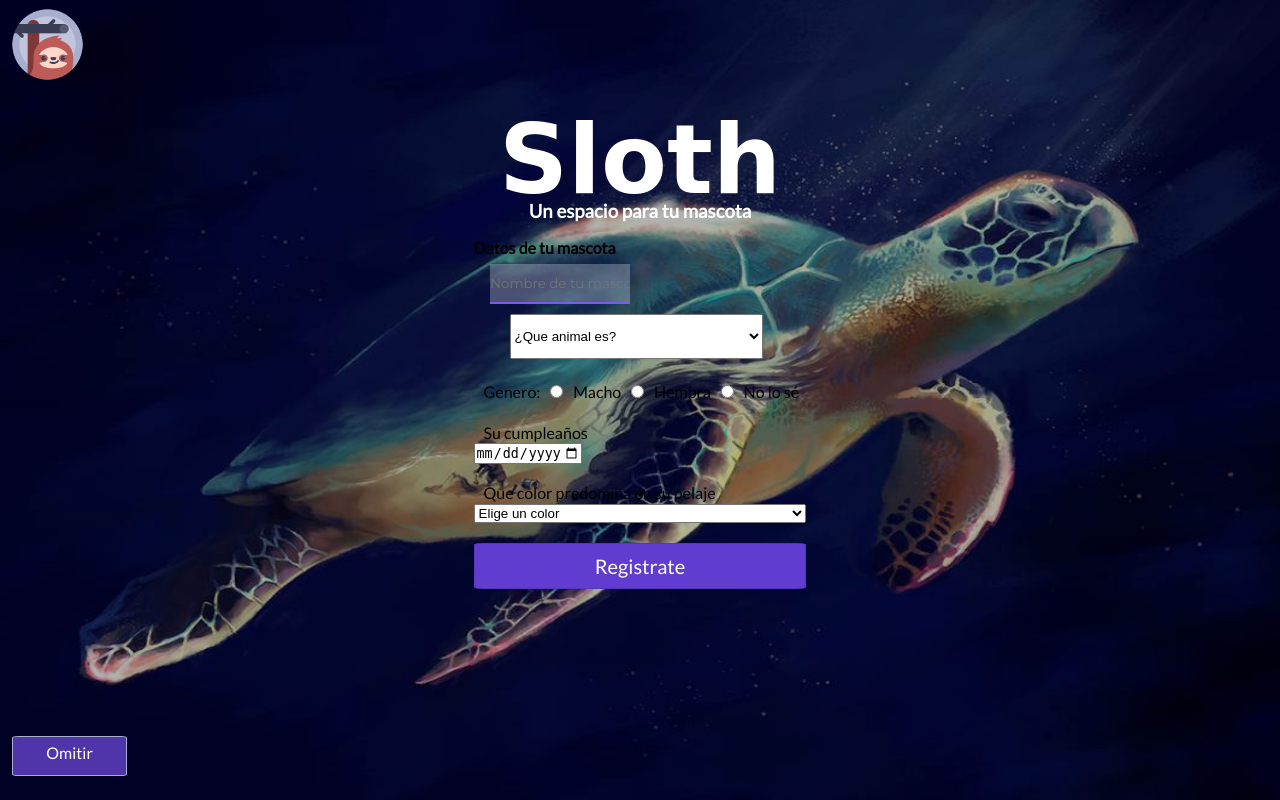
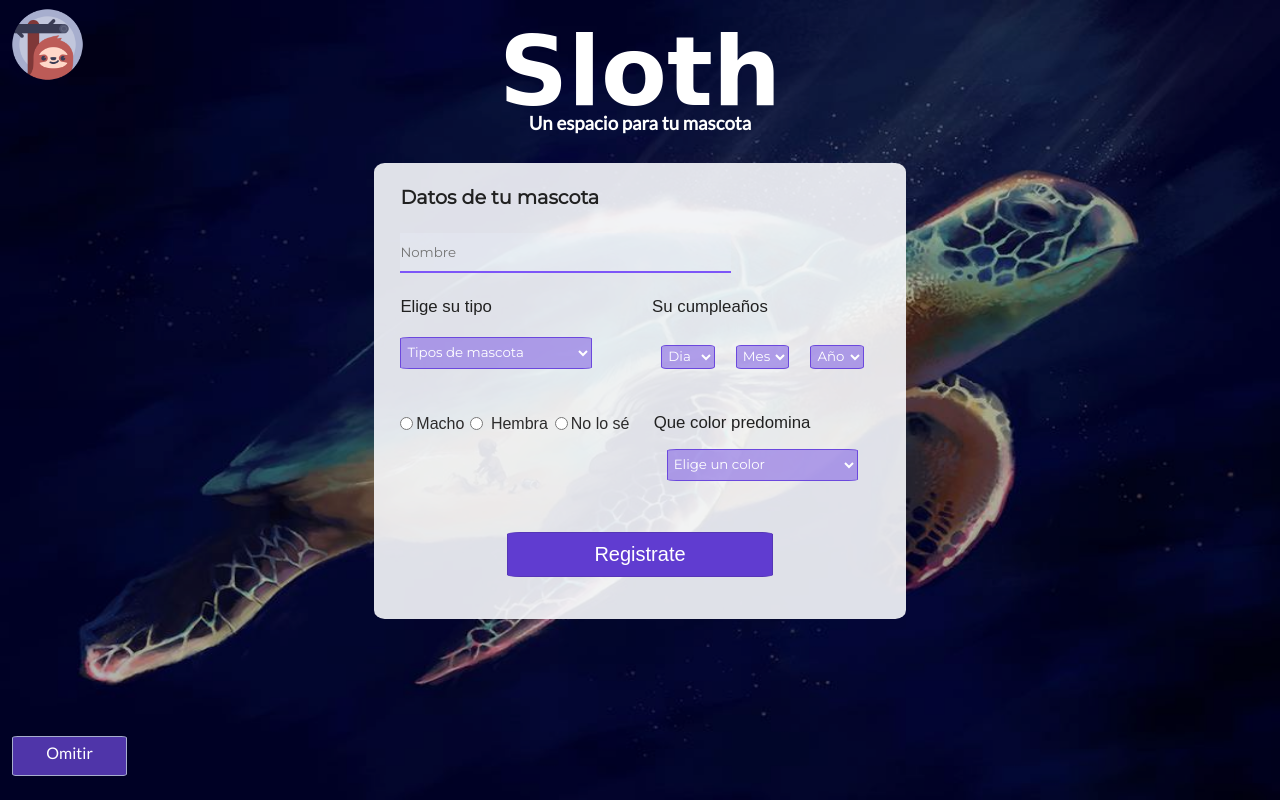
Before and after one commit to lucasan746/Proyecto, a PHP site: page /registro-mascota.php in a window 1280 px wide. Run offline with PHP 8.4, Linux system fonts and the light colour scheme; some web fonts are replaced.

Commit message:
formulario mascota estilo

```diff
--- a/css/style.css
+++ b/css/style.css
@@ -804,7 +804,7 @@ color: #2d2c2c;
   bottom: 28%;
   left: 5%;
   font-family: 'Alegreya Sans', sans-serif;
-  font-size: 1.1rem;
+  font-size: 1.05rem;
 }
 .subeimg{
   position: absolute;
@@ -812,7 +812,7 @@ color: #2d2c2c;
     left: 5%;
     font-family: 'Montserrat', sans-serif;
 }
-.botonreg{
+.botonsig{
   width: 40%;
   height: 5vh;
   margin-left: 58px;
@@ -844,23 +844,192 @@ font-family: 'Lato', sans-serif;
 }
 
 /* registro mascota */
-.selectorcolor{
-  width: 100%;
-}
-.selector{
-  height: 45px;
-width: 76%;
-margin-left: 36px;
-}
-.registromascota{
-  box-sizing: border-box;
+
+
+.registro-mascota{
   position: relative;
-  top: 13vh;
-  width: 26%;
-  font-family: 'Lato', sans-serif;
-}
-.registromascota label{
-  margin-left: 10px;
+  top: 2vh;
+  width: 52%;
+  display: flex;
+  flex-direction: column;
+}
+
+.formulario-mascota{
+  width: 80%;
+  height: 57vh;
+  margin-top: 2%;
+  background-color:  rgba(251, 252, 255, 0.89);
+  color: #212121;
+  border-radius: 2%;
+}
+.registro1{
+position: relative;
+height: 50vh;
+}
+.regmasc{
+  width: 62%;
+  height: 5vh;
+  border-bottom: solid 2px #7d56f8;
+  background-color: rgba(232, 236, 248, 0.29);
+  font-family: 'Montserrat', sans-serif;
+  position: absolute;
+  left: 5%;
+  top:6%;
+  border-top: none;
+  border-left: none;
+  border-right: none;
+}
+.eligea{
+  position: absolute;
+  left: 5%;
+  top:22%;
+  font-family: 'Alegreya Sans', sans-serif;
+  font-size: 1.05rem;
+}
+.selecani{
+  position: absolute;
+  left: 5%;
+  top:32%;
+  width: 36%;
+  height: 4vh;
+  background-color: #9379e5b0;
+  border-radius: 5%;
+  font-family: 'Montserrat', sans-serif;
+  padding: 2px;
+  color:white;
+  border: solid 1px #6b48dd;
+}
+
+.cumple-m{
+  position: absolute;
+  top:22%;
+  right: 26%;
+  font-family: 'Alegreya Sans', sans-serif;
+  font-size: 1.05rem;
+}
+.regday-m{
+  position: absolute;
+  top: 34%;
+  right: 36%;
+  background-color: #9379e5b0;
+  width: 10%;
+  border-radius: 10%;
+  font-family: 'Montserrat', sans-serif;
+  padding: 2px;
+  color:white;
+  border: solid 1px #6b48dd;
+}
+.regday-m:focus{
+  background-color: white;
+  color:black;
+}
+.regmonth-m{
+  position: absolute;
+  top: 34%;
+  right: 22%;
+  background-color: #9379e5b0;
+  width: 10%;
+  border-radius: 10%;
+  font-family: 'Montserrat', sans-serif;
+  padding: 2px;
+  color:white;
+  border: solid 1px #6b48dd;
+}
+.regmonth-m:focus{
+  background-color: white;
+  color:black;
+}
+.regyear-m{
+  position: absolute;
+  top: 34%;
+  right: 8%;
+  background-color: #9379e5b0;
+  width: 10%;
+  border-radius: 10%;
+  font-family: 'Montserrat', sans-serif;
+  padding: 2px;
+  color:white;
+  border: solid 1px #6b48dd;
+}
+.regyear-m:focus{
+  background-color: white;
+  color:black;
+}
+.gen-m1{
+  position: absolute;
+  top:52%;
+  left:5%;
+}
+.ma{
+position: absolute;
+top:51.5%;
+left: 8%;
+font-family: 'Alegreya Sans', sans-serif;
+color: #2d2c2c;
+
+}
+.gen-m2{
+  position: absolute;
+  top:52%;
+  left: 18%;
+}
+.hem{
+position: absolute;
+top:51.5%;
+left: 21%;
+font-family: 'Alegreya Sans', sans-serif;
+color: #2d2c2c;margin-left: 1%;
+}
+.gen-m3{
+  position: absolute;
+  top:52%;
+  left: 34%;
+}
+.nolo{
+  position: absolute;
+  top:51.5%;
+  left: 37%;
+  font-family: 'Alegreya Sans', sans-serif;
+  color: #2d2c2c;
+
+}
+.pelaje{
+  position: absolute;
+  right: 18%;
+  top:51%;
+  font-family: 'Alegreya Sans', sans-serif;
+  font-size: 1.05rem;
+}
+.colorpelaje{
+  position: absolute;
+  top: 60%;
+  right: 9%;
+  width: 36%;
+  height: 4vh;
+  background-color: #9379e5b0;
+  border-radius: 5%;
+  font-family: 'Montserrat', sans-serif;
+  padding: 2px;
+  color:white;
+  border: solid 1px #6b48dd;
+  }
+  .regpais:focus{
+    background-color: white;
+    color:black;
+  }
+.botonreg{
+  width: 50%;
+  margin-left: 58px;
+  text-decoration: none;
+  background-color: #603cd0;
+  color: white;
+  border: solid 1px #5536b6;
+  font-size: 20px;
+  border-radius: 5%;
+  position: absolute;
+  bottom: 8%;
+  right: 25%;
+  padding: 10px;
 }
 .botomitir{
   text-align: center;
--- a/registro-mascota.php
+++ b/registro-mascota.php
@@ -14,22 +14,22 @@
   <body id="<?= $imagenes[$alea] ?>">
   <section class="cajalogin3">
     <a href="index.php"><img src="images/icon-lazy.png" alt="icono"  class="iconoprin"></a>
-<article class="registromascota">
+<article class="registro-mascota">
   <div class="cajatitulo">
   <h1 class="titulog">Sloth</h1>
   <h3>Un espacio para tu mascota</h3>
   </div>
+<div class="formulario-mascota">
+  <h4 class="datos">Datos de tu mascota</h4>
 
-  <form class="registro" action="login.php" method="post"  >
-<h4>Datos de tu mascota</h4>
-  <br>
+  <form class="registro1" action="login.php" method="post"  >
 
-     <input class="reg1" type="text" placeholder="Nombre de tu mascota" name="nombre">
+      <input class="regmasc" type="" placeholder="Nombre" name="" value="">
       <br>
+      <label class="eligea" for="">Elige su tipo</label>
       <br>
-
-      <select class="selector"name="type">
-   <option selected value="0">¿Que animal es?</option>
+      <select class="selecani"name="type">
+   <option selected value="0">Tipos de mascota</option>
 
        <option value="1">Gato</option>
        <option value="2">Perro</option>
@@ -41,25 +41,38 @@
        <option value="">Otro</option>
 
  </select>
+ <label class="cumple-m" for="">Su cumpleaños</label>
       <br>
+
+      <input class="gen-m1" type="radio" name="gender" >
+      <span class="ma">Macho</span>
+      <input class="gen-m2" type="radio" name="gender" >
+      <span class="hem">Hembra</span>
+      <input class="gen-m3" type="radio" name="gender" >
+      <span class="nolo">No lo sé</span>
+     <br>
+
+    <select class="regday-m" name="dia">
+      <option selected value="0">Dia</option>
+      <option value="">1</option>
+      <option value="">2</option>
+    </select>
+    <select class="regmonth-m" name="mes">
+      <option selected value="">Mes</option>
+      <option value="">Enero</option>
+      <option value="">Febrero</option>
+    </select>
+    <select class="regyear-m" name="año">
+      <option selected value="">Año</option>
+      <option value="">1950</option>
+      <option value="">2006</option>
+
+    </select>
+
       <br>
-      <label for="">Genero:</label>
-
-      <input class="genero" type="radio" name="gender" value="male"> Macho
-     <input class="genero" type="radio" name="gender" value="female"> Hembra
-      <input class="genero" type="radio" name="gender" value="female"> No lo sé
-     <br>
-    <br>
-      <label for="start">Su cumpleaños</label>
+      <label class="pelaje" for="">Que color predomina </label>
       <br>
-      <input type="date" id="start"  placeholder="Nacimiento "name="trip-start"
-       value=""
-       min="1993-01-01" max="2019-12-31">
-      <br>
-      <br>
-      <label for="">Que color predomina en su pelaje</label>
-      <br>
-      <select class="selectorcolor" name="color">
+      <select class="colorpelaje" name="color">
    <option selected value="0"> Elige un color </option>
 
        <option value="">Negro</option>
@@ -69,10 +82,10 @@
  </select>
 
 <br>
-  <button type="submit" name="enviar" class="botonlog">Registrate</button>
+  <button type="submit" name="enviar" class="botonreg">Registrate</button>
 
   </form>
-
+</div>
 </article>
 <a class="botomitir" href="login.php">Omitir</a>
 
--- a/registro.php
+++ b/registro.php
@@ -106,7 +106,7 @@ if ($_POST) {
           <label class="sube"for="">Sube una foto tuya o de tu mascota</label>
           <input class="subeimg"type="file"  name="fotoperfil">
           <br><br>
-          <button type="submit" name="siguiente" class="botonreg">Siguiente</button>
+          <button type="submit" name="siguiente" class="botonsig">Siguiente</button>
 
       </form>
       </div>
--- a/usuarios.json
+++ b/usuarios.json
@@ -9,3 +9,4 @@
 {"nombre":"","apellido":"","email":"","contrasenia":"","pais":"Arg","sexo":null,"Nacimiento":"","FotoDePerfil":"5d87ed3128be6."}
 {"nombre":"","apellido":"","email":"","contrasenia":"","pais":"Arg","sexo":null,"Nacimiento":"","FotoDePerfil":"5d87f95fc9611."}
 {"nombre":"","apellido":"","email":"","contrasenia":"","pais":"Arg","sexo":null,"Nacimiento":"","FotoDePerfil":"5d87f9731460c."}
+{"nombre":"","apellido":"","email":"","contrasenia":"","pais":"Arg","sexo":null,"Nacimiento":null,"FotoDePerfil":"5d8bff6bcd76f."}
```
